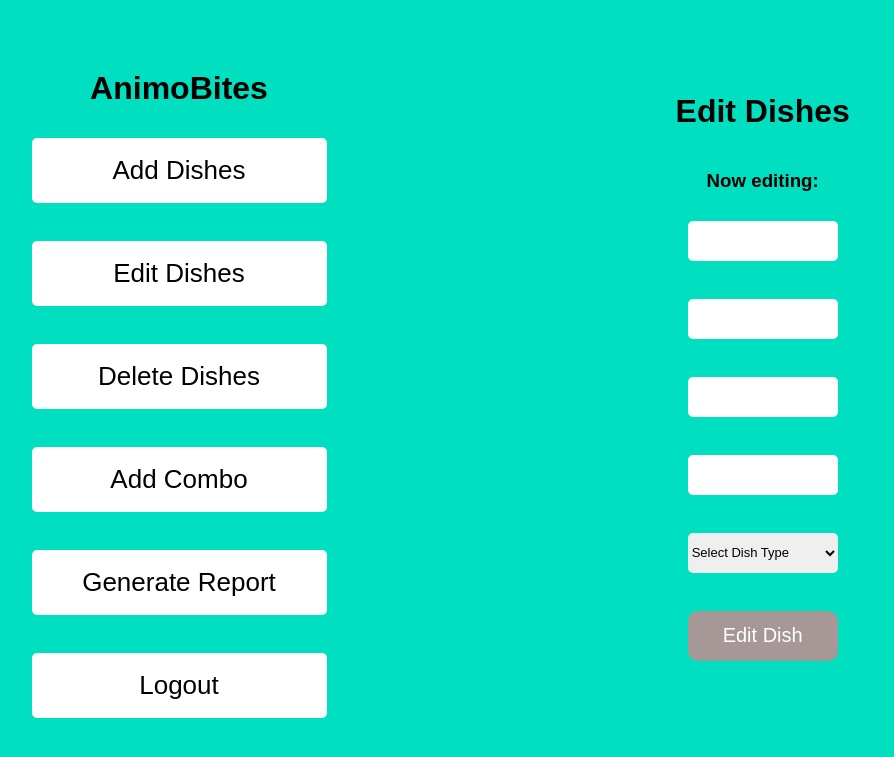
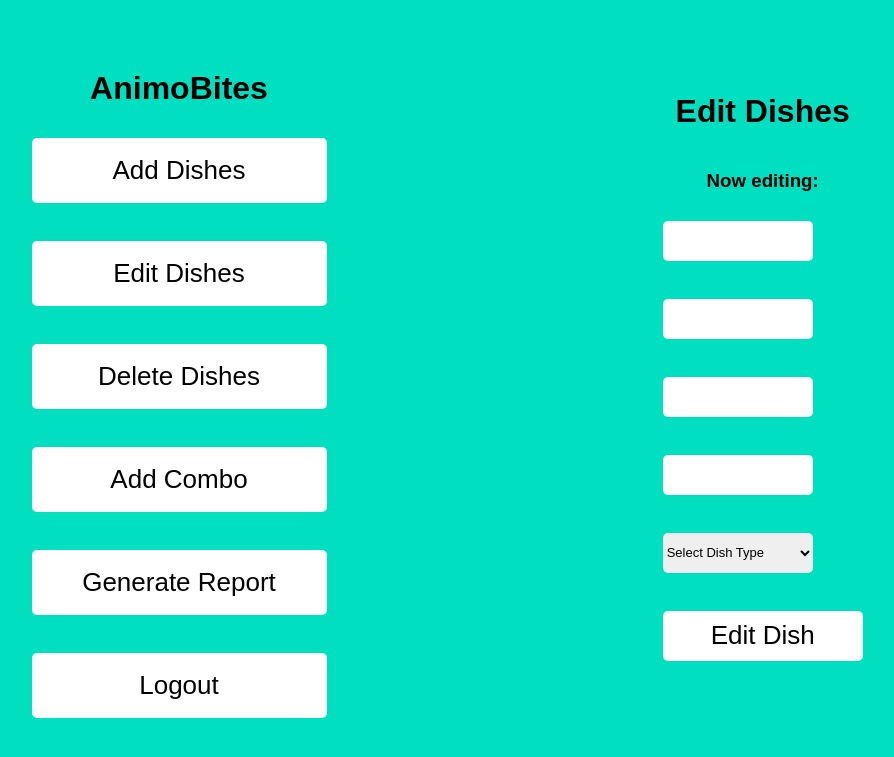
Before and after one commit to uniqlydev/ITPROG, a PHP site: page /page/editDishModify.php in a window 1280 px wide. Shown: the top 757 px of the page, without its empty margins (9-903 px from the left). Run offline with PHP 8.4, Linux system fonts and the light colour scheme; a user stored in the database is signed in; data comes from the database, SQL or seed files in the repository; data that the repository does not hold is empty.

Commit message:
Updated css

```diff
--- a/admin/page/addDishApplicationStyle.css
+++ b/admin/page/addDishApplicationStyle.css
@@ -78,7 +78,8 @@ body {
     height: 50px;
     width: 200px;
     border-radius: 10px;
-    color: white;
+    background-color: white;
+    color: black;
     border: none;
     border-radius: 5px;
     font-size: 26px;
--- a/admin/page/addDishConfirmStyle.css
+++ b/admin/page/addDishConfirmStyle.css
@@ -53,10 +53,10 @@ body {
     margin-top: 10px;
     margin-bottom: 10px;
     height: 50px;
-    width: 150px;
+    width: 200px;
     border-radius: 10px;
-    background-color: #a69897;
-    color: white;
+    background-color: white;
+    color: black;
     border: none;
     border-radius: 5px;
     font-size: 26px;
--- a/admin/page/editDishModifyStyle.css
+++ b/admin/page/editDishModifyStyle.css
@@ -82,12 +82,14 @@ body {
     margin-top: 10px;
     margin-bottom: 10px;
     height: 50px;
-    width: 150px;
+    width: 200px;
     border-radius: 10px;
-    background-color: #a69897;
-    color: white;
+    background-color: white;
+    color: black;
     border: none;
-    font-size: 20px;
+    border-radius: 5px;
+    font-size: 26px;
+    cursor: pointer;
 }
 
 button {
--- a/admin/page/uploadDishXMLConfirmStyles.css
+++ b/admin/page/uploadDishXMLConfirmStyles.css
@@ -89,8 +89,8 @@ table {
     height: 50px;
     width: 150px;
     border-radius: 10px;
-    background-color: #a69897;
-    color: white;
+    background-color: white;
+    color: black;
     border: none;
     font-size: 20px;
     /* align to center */
--- a/admin/page/uploadDishXMLDatabaseStyle.css
+++ b/admin/page/uploadDishXMLDatabaseStyle.css
@@ -89,8 +89,8 @@ table {
     height: 50px;
     width: 150px;
     border-radius: 10px;
-    background-color: #a69897;
-    color: white;
+    background-color: white;
+    color: black;
     border: none;
     font-size: 20px;
     /* align to center */
--- a/admin/page/uploadDishXMLStyle.css
+++ b/admin/page/uploadDishXMLStyle.css
@@ -70,8 +70,8 @@ body {
     height: 50px;
     width: 150px;
     border-radius: 10px;
-    background-color: #a69897;
-    color: white;
+    background-color: white;
+    color: black;
     border: none;
     font-size: 20px;
 }
```
Also changed, not shown: admin/page/addComboConfirmStyle.css (+6 -4 lines), admin/page/addComboStyles.css (+6 -4 lines), admin/page/deleteDishConfirmStyle.css (+6 -4 lines), admin/page/deleteDishStyle.css (+6 -4 lines), admin/page/editDishConfirmStyle.css (+6 -4 lines), admin/page/editDishModifyConfirmStyle.css (+6 -4 lines), admin/page/editDishStyle.css (+14 -0 lines), admin/page/generateReportConfirmStyle.css (+6 -4 lines), admin/page/generateReportStyle.css (+6 -4 lines), admin/page/generateReportXMLStyle.css (+6 -4 lines).
